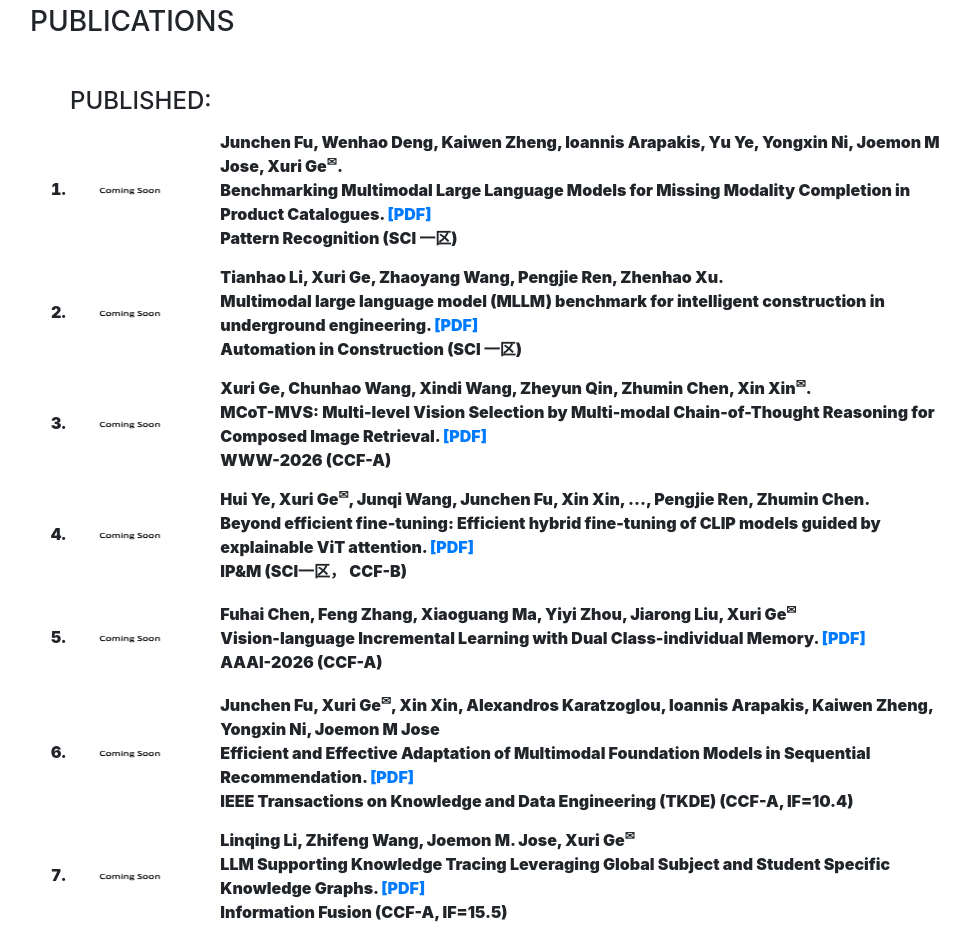
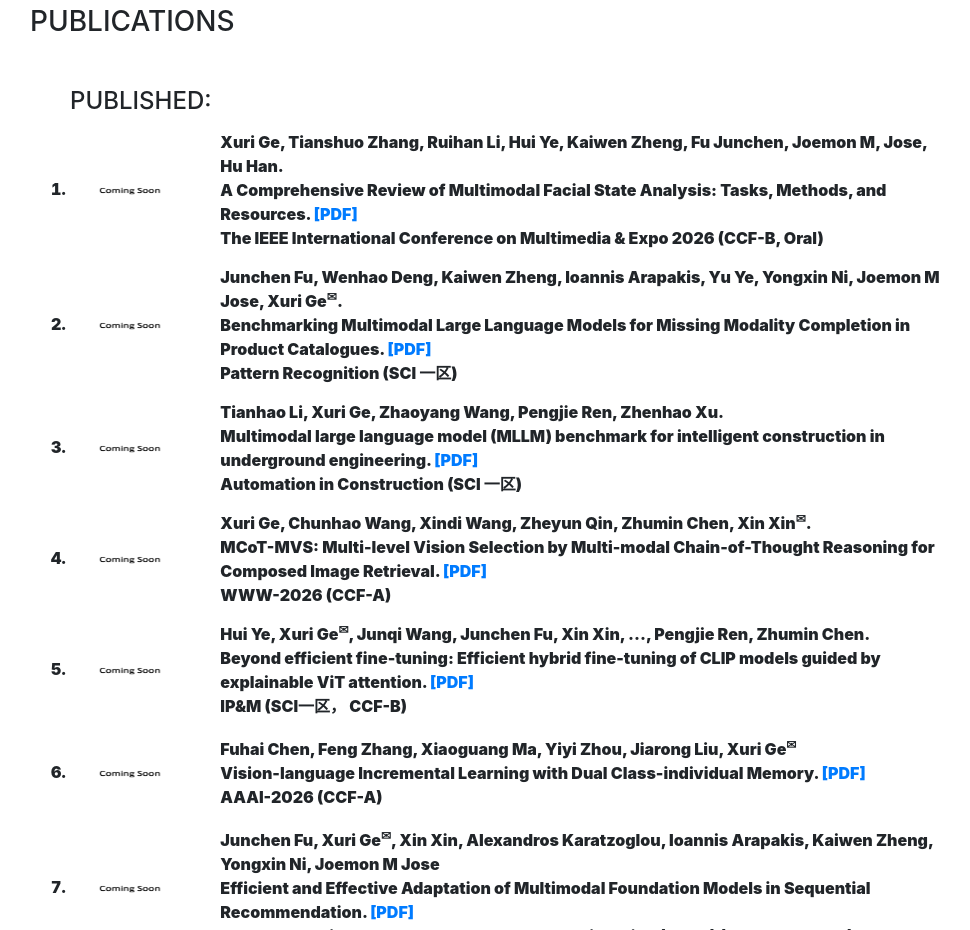
Before and after one commit to XuriGe1995/XuriGe1995.github.io, a website with bundled scripts: page index.html in a window 1280 px wide. Shown: the part 2260-3190 px from the top of the page, without its empty margins (290-1260 px from the left). Built offline with nearby package versions, Linux system fonts and the light colour scheme; some icons are missing; a web font is replaced by a local one.

Commit message:
Update index.html

```diff
--- a/index.html
+++ b/index.html
@@ -211,6 +211,18 @@
         <h3 class="mb-5">Publications</h3>
         <ol>
 	    <h4 id="published"> Published: </h4>
+		<!-- 文章序列31 -->
+            <div class="product-cell row align-items-center justify-content-center">
+              <div class="col-lg-2 col-md-3 col-sm-12 col-xs-12">
+                <li><img class="product-cell-img" src="img/Coming.jpg"></li>
+              </div>
+              <div class="product-cell-text col-lg-10 col-md-9 col-sm-12 col-xs-12">
+               <b>Xuri Ge</b>, Tianshuo Zhang, Ruihan Li, Hui Ye, Kaiwen Zheng, Fu Junchen, Joemon M, Jose, Hu Han. <br>
+                <b>A Comprehensive Review of Multimodal Facial State Analysis: Tasks, Methods, and Resources.</b>
+                  <a href="chrome-extension://efaidnbmnnnibpcajpcglclefindmkaj/https://eprints.gla.ac.uk/382363/1/382363.pdf" target="_blank">[PDF]</a>
+                <br> The IEEE International Conference on Multimedia & Expo 2026 (CCF-B, Oral)
+              </div>
+            </div>
 		<!-- 文章序列30 -->
             <div class="product-cell row align-items-center justify-content-center">
               <div class="col-lg-2 col-md-3 col-sm-12 col-xs-12">
```
